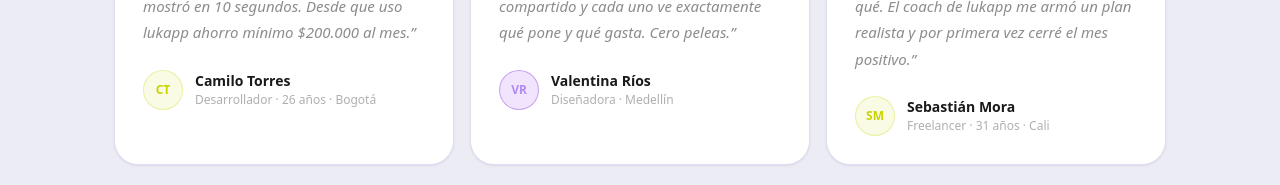
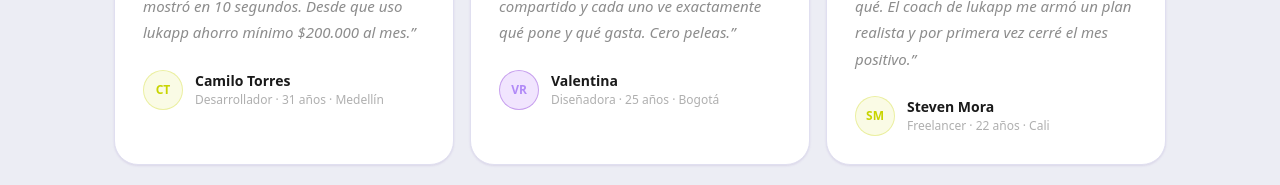
Before and after one commit to StiviMoon/lukapp, a Next.js app in the folder lukapp/luka-f/: page / in a window 1280 px wide. Shown: the part 3257-3442 px from the top of the page. Built offline with nearby package versions, Linux system fonts and the light colour scheme; no server answers.

Commit message:
fix: update testimonials with accurate user details
- Revised user roles, names, and ages in the TestimonialsSection.tsx to reflect current information and enhance authenticity.

```diff
--- a/lukapp/luka-f/components/landing/testimonials/TestimonialsSection.tsx
+++ b/lukapp/luka-f/components/landing/testimonials/TestimonialsSection.tsx
@@ -8,23 +8,23 @@ const testimonials = [
     quote:
       "Descubrí que gastaba $380.000 al mes en delivery sin darme cuenta. La IA me lo mostró en 10 segundos. Desde que uso lukapp ahorro mínimo $200.000 al mes.",
     name: "Camilo Torres",
-    role: "Desarrollador · 26 años · Bogotá",
+    role: "Desarrollador · 31 años · Medellín",
     initials: "CT",
     color: "lime" as const,
   },
   {
     quote:
       "Llevábamos 2 años discutiendo por plata con mi novio. Ahora tenemos el espacio compartido y cada uno ve exactamente qué pone y qué gasta. Cero peleas.",
-    name: "Valentina Ríos",
-    role: "Diseñadora · Medellín",
+    name: "Valentina",
+    role: "Diseñadora · 25 años · Bogotá",
     initials: "VR",
     color: "purple" as const,
   },
   {
     quote:
       "Soy independiente y siempre me quedaba corto a fin de mes sin saber por qué. El coach de lukapp me armó un plan realista y por primera vez cerré el mes positivo.",
-    name: "Sebastián Mora",
-    role: "Freelancer · 31 años · Cali",
+    name: "Steven Mora",
+    role: "Freelancer · 22 años · Cali",
     initials: "SM",
     color: "lime" as const,
   },
```
